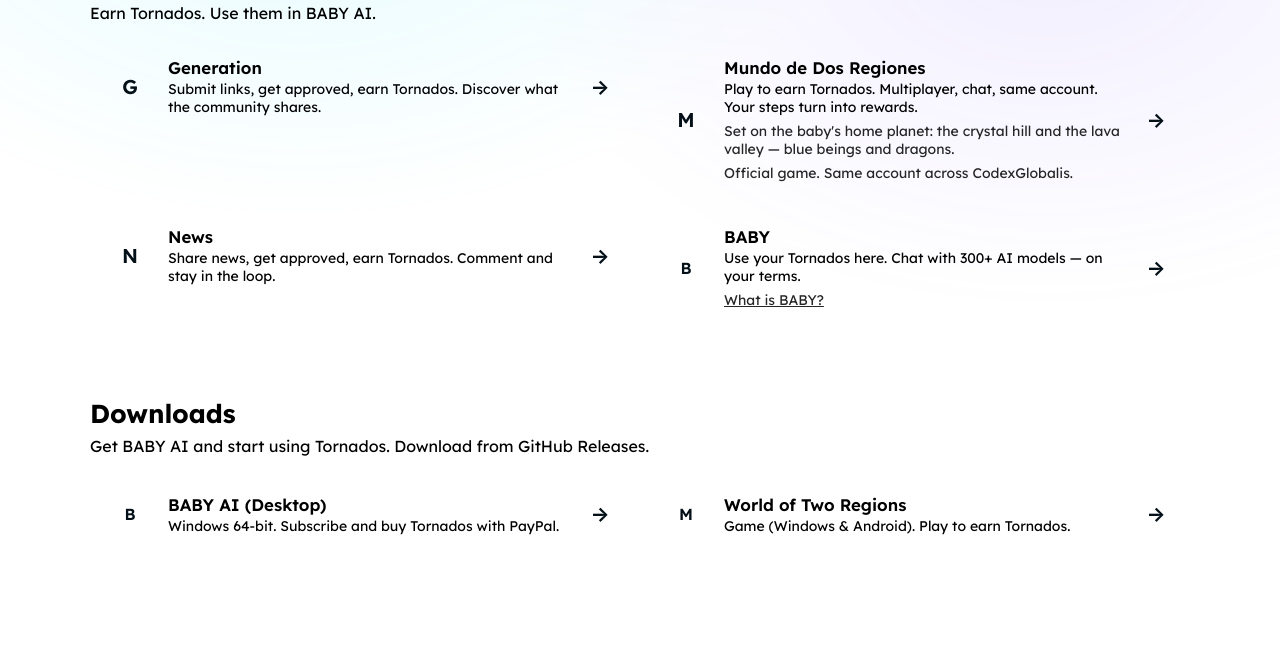
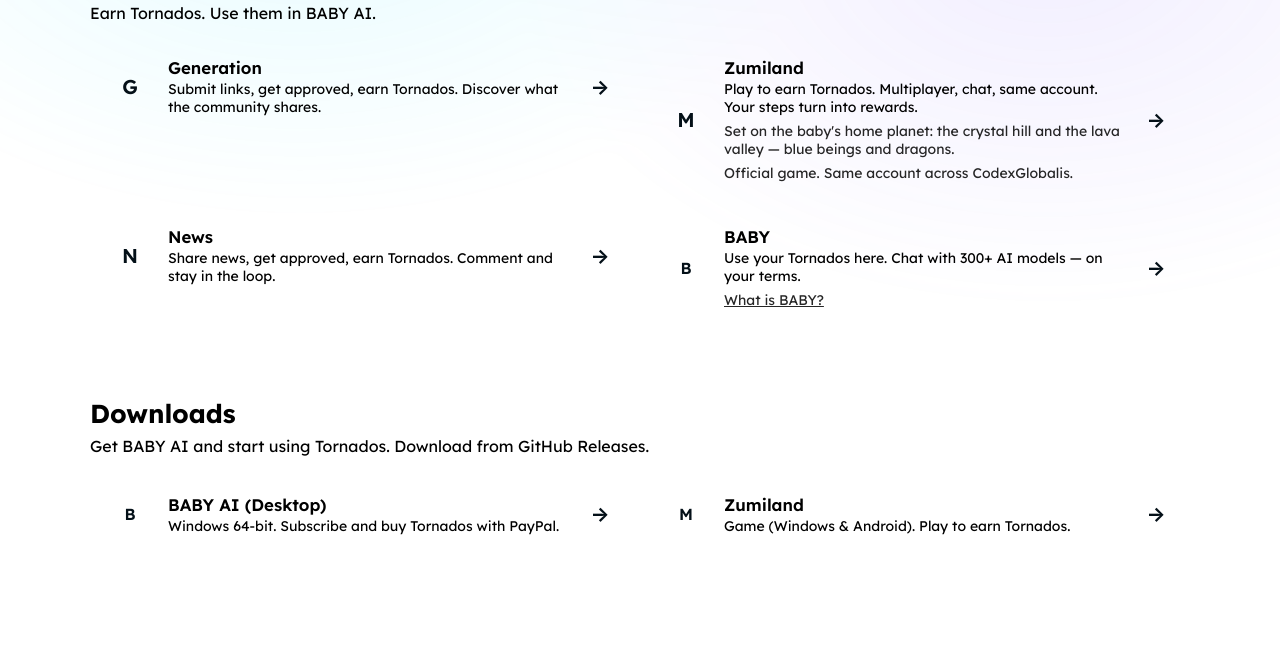
Before and after one commit to Resoluciones/codexglobalis-releases, a plain HTML site: page index.html in a window 1280 px wide. Shown: the part 145-800 px from the top of the page. Drawn offline with Linux system fonts and the light colour scheme; no server answers; a script that the page names is missing.

Commit message:
Rename the game to Zumiland

```diff
--- a/index.html
+++ b/index.html
@@ -117,7 +117,7 @@
           <div class="feed-item-inner">
             <div class="feed-item-avatar" aria-hidden="true">M</div>
             <div class="feed-item-body">
-              <div class="feed-item-title" data-i18n="branchJuegoTitle">Mundo de Dos Regiones</div>
+              <div class="feed-item-title" data-i18n="branchJuegoTitle">Zumiland</div>
               <div class="feed-item-desc" data-i18n="branchJuegoDesc">Play to earn Tornados. Multiplayer, chat, same account. Your steps turn into rewards.</div>
               <div class="feed-item-desc" style="opacity: 0.85; margin-top: 6px;" data-i18n="branchJuegoSetting">Set on the baby's home planet: the crystal hill and the lava valley — blue beings and dragons.</div>
               <div class="feed-item-desc" style="opacity: 0.85; margin-top: 6px;" data-i18n="juegoTileSafetyHint">Official game. Same account across CodexGlobalis.</div>
@@ -170,7 +170,7 @@
             <div class="feed-item-inner">
               <div class="feed-item-avatar" aria-hidden="true" style="font-size: 1rem;">M</div>
               <div class="feed-item-body">
-                <div class="feed-item-title" data-i18n="downloadJuegoTitle">World of Two Regions</div>
+                <div class="feed-item-title" data-i18n="downloadJuegoTitle">Zumiland</div>
                 <div class="feed-item-desc" data-i18n="downloadJuegoDesc">Game (Windows & Android). Play to earn Tornados.</div>
               </div>
               <div class="feed-item-arrow" aria-hidden="true">→</div>
```
